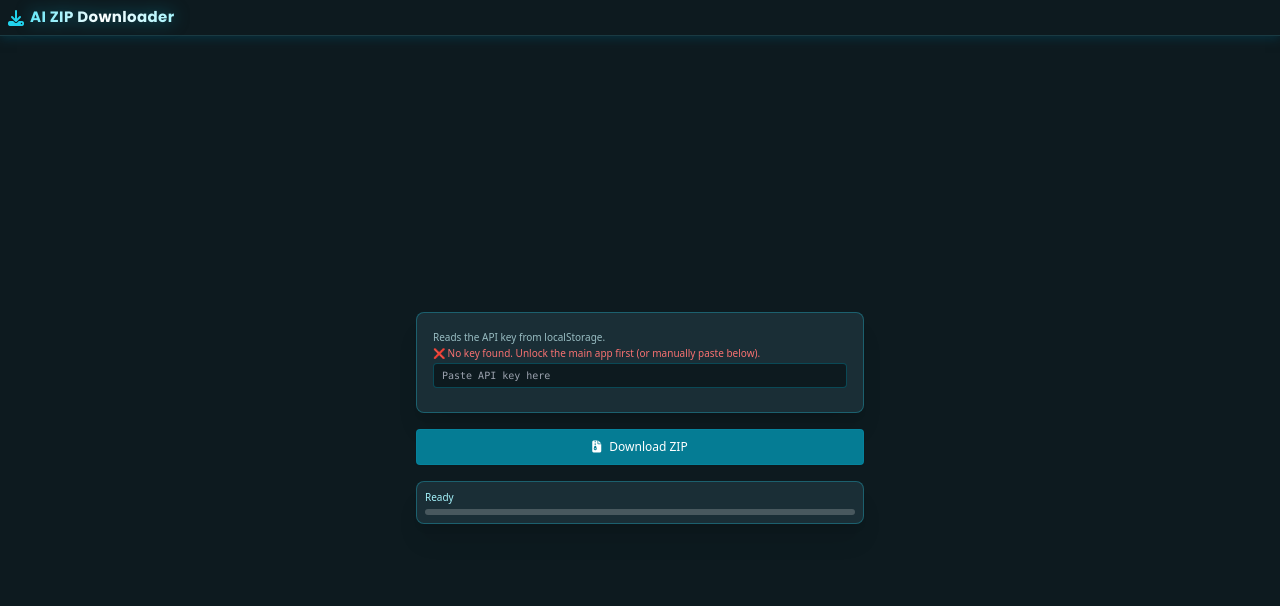
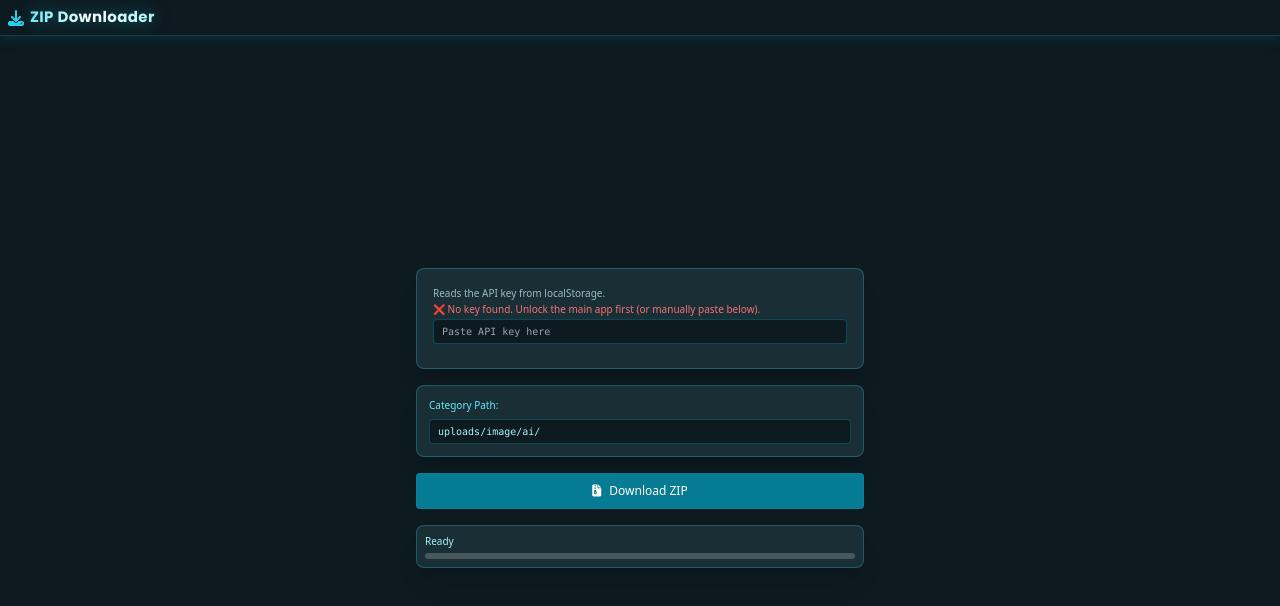
Before and after one commit to amanuel845/blob-server, a website: page public/downloader.html in a window 1280 px wide. Drawn offline with nearby package versions, Linux system fonts and the light colour scheme.

Commit message:
Update downloader.html

```diff
--- a/public/downloader.html
+++ b/public/downloader.html
@@ -14,7 +14,7 @@
   <header class="flex-shrink-0 h-9 bg-[#0d1a1f] text-white shadow-[0_2px_10px_rgba(1,74,96,0.5)] flex items-center justify-between px-2 z-20 border-b border-[#1a3a42]">
     <div class="flex items-center gap-1.5">
       <i class="fa-solid fa-download text-[16px] text-cyan-400"></i>
-      <span class="font-['Poppins',sans-serif] font-bold text-transparent bg-clip-text bg-gradient-to-r from-cyan-300 via-white to-cyan-200 tracking-wide drop-shadow-[0_0_8px_rgba(6,182,212,0.5)] text-[15px]">AI ZIP Downloader</span>
+      <span class="font-['Poppins',sans-serif] font-bold text-transparent bg-clip-text bg-gradient-to-r from-cyan-300 via-white to-cyan-200 tracking-wide drop-shadow-[0_0_8px_rgba(6,182,212,0.5)] text-[15px]">ZIP Downloader</span>
     </div>
   </header>
 
@@ -26,6 +26,14 @@
           Reads the API key from localStorage. <br />
           <span id="key-status" class="text-[10px] text-red-400">Checking key...</span>
         </p>
+      </div>
+
+      <!-- Dynamic Category Input -->
+      <div class="w-full bg-[#1a2e36] rounded-lg p-3 shadow-xl border border-cyan-400/30">
+        <label class="text-[10px] text-cyan-300 block mb-1">Category Path:</label>
+        <input type="text" id="category"
+               class="w-full bg-[#0d1a1f] border border-cyan-500/30 rounded px-2 py-1 text-[10px] text-cyan-200 font-mono focus:outline-none focus:border-cyan-400"
+               value="uploads/image/ai/" />
       </div>
 
       <button id="downloadBtn" class="w-full bg-[#057c94] hover:bg-[#046a80] text-white px-4 py-2 rounded text-[12px] border border-cyan-600/30 transition-colors shadow-sm flex items-center justify-center gap-2 disabled:opacity-60 disabled:cursor-not-allowed">
@@ -47,7 +55,7 @@
   <script>
     // ✅ Read the key from localStorage (must be on the same origin)
     const STORAGE_KEY = 'blob-db-storage-key';
-    const EXPORT_URL = 'https://blob-server.vercel.app/api/export-zip';
+    const API_BASE_URL = 'https://blob-server.vercel.app/api/export-zip';
 
     function getApiKey() {
       return localStorage.getItem(STORAGE_KEY) || '';
@@ -65,7 +73,7 @@
       keyStatus.className = 'text-[10px] text-red-400';
     }
 
-    // Optional fallback: if no key, let user paste it manually (or you can remove this block)
+    // Optional fallback: if no key, let user paste it manually
     if (!storedKey) {
       const input = document.createElement('input');
       input.type = 'password';
@@ -78,6 +86,7 @@
     const btn = document.getElementById('downloadBtn');
     const status = document.getElementById('status');
     const progressBar = document.getElementById('progressBar');
+    const categoryInput = document.getElementById('category');
 
     btn.addEventListener('click', async () => {
       // Get the key: from localStorage or from the manual input
@@ -91,6 +100,10 @@
         status.textContent = '❌ No API key available.';
         return;
       }
+
+      // ✅ Dynamic category value
+      const category = categoryInput.value.trim() || 'uploads/image/ai/';
+      const EXPORT_URL = `${API_BASE_URL}?category=${encodeURIComponent(category)}`;
 
       btn.disabled = true;
       status.textContent = 'Requesting ZIP from server...';
@@ -115,7 +128,7 @@
         const url = window.URL.createObjectURL(blob);
         const a = document.createElement('a');
         a.href = url;
-        a.download = 'ai-images.zip';
+        a.download = 'download.zip';
         document.body.appendChild(a);
         a.click();
         document.body.removeChild(a);
```
